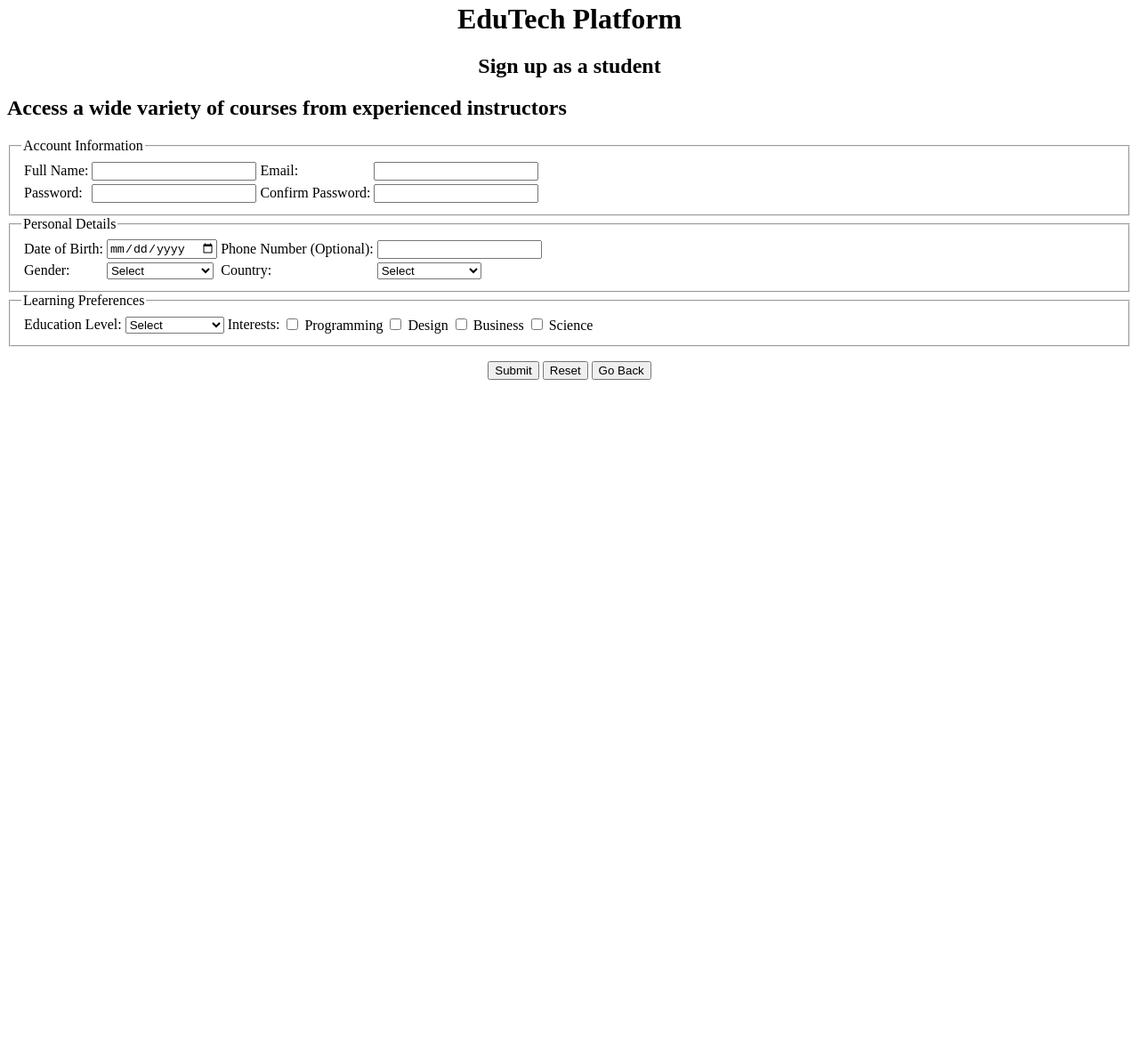
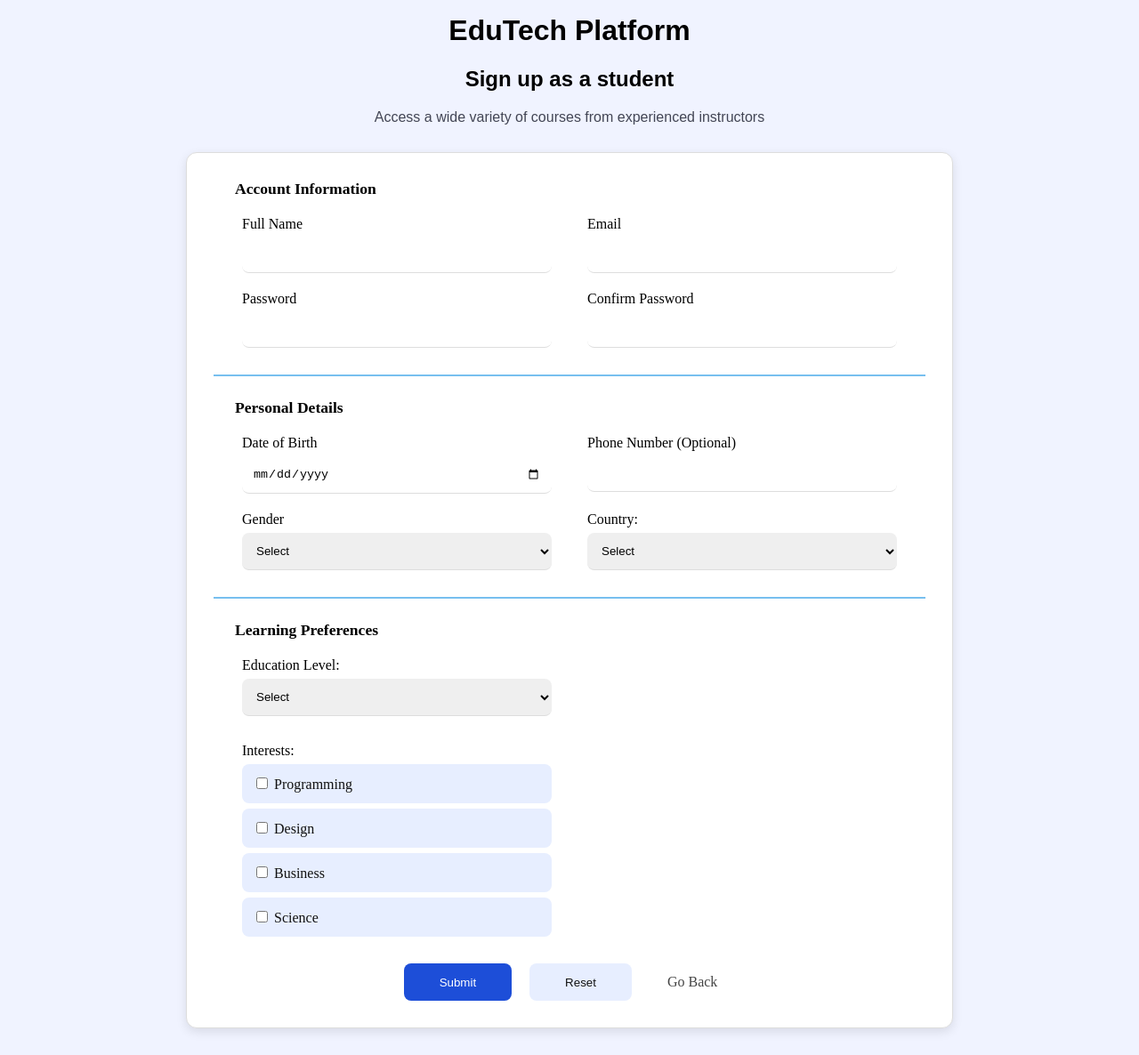
Before and after one commit to gomiiie/EduTechPlatform, a plain HTML site: page student/view/registration_student.html in a window 1280 px wide. Shown: the part 5-1191 px from the top of the page at 89% size. Before the commit the page ends 800 px from the top, so only its background shows below. Drawn offline with Linux system fonts and the light colour scheme.

Commit message:
Redesigned StudentReg with CSS

```diff
--- /dev/null
+++ b/css/student_registration.css
@@ -0,0 +1,127 @@
+body {
+    background-color: #F0F3FF;
+    font-family: Arial, sans-serif;
+}
+
+.center {
+    text-align: center;
+}
+
+#headerpara {
+    color: #434655
+}
+
+hr {
+    background-color: #77bfef;
+    border: none;
+    height: 2px;
+    margin-bottom: 25px;
+}
+
+form {
+    max-width: 800px;
+    margin: 30px auto;
+    padding: 30px;
+    background-color: white;
+    border: 1px solid #ddd;
+    border-radius: 12px;
+    box-shadow: 0 4px 12px rgba(0, 0, 0, 0.1);
+    font-family: '';
+}
+
+fieldset {
+    border: none;
+    padding: 20px;
+    margin-bottom: 10px;
+    display: grid;
+    grid-template-columns: 1fr 1fr;
+    gap: 20px;
+}
+
+legend {
+    font-size: 1.1em;
+    font-weight: bold;
+}
+
+select {
+    padding: 12px;
+    border: none;
+    border-bottom: 1px solid #ddd;
+    border-radius: 8px;
+}
+
+input {
+    padding: 12px;
+    border: none;
+    border-bottom: 1px solid #ddd;
+    border-radius: 8px;
+}
+
+.form-group {
+    display: flex;
+    flex-direction: column;
+    gap: 6px;
+    margin-left: 10px;
+    margin-right: 10px;
+}
+
+.checkbox-group {
+    display: flex;
+    flex-direction: column;
+    gap: 6px;
+}
+
+.button-group {
+    display: flex;
+    justify-content: center;
+    gap: 20px;
+    margin-top: 10px;
+}
+
+.buttons {
+    border: 0;
+    padding: 12px 40px;
+    transition: background-color 0.3s;
+}
+
+label.cbox {
+    background-color: #E7EEFF;
+    color: #111;
+    padding: 12px;
+    border: none;
+    border-radius: 8px;
+    transition: background-color 0.3s;
+}
+
+label.cbox:hover {
+    background-color: #DEE8FF;
+}
+
+#btn-login {
+    background-color: #1D4ED8;
+    color: white;
+}
+
+#btn-login:hover {
+    background-color: #3397DC;
+}
+
+#btn-reset {
+    background-color: #E7EEFF;
+    color: #111;
+}
+
+#btn-reset:hover {
+    background-color: #DEE8FF;
+}
+
+#btn-back {
+    padding: 12px 20px;
+    text-decoration: none;
+    background-color: transparent;
+    color: #444;
+}
+
+#btn-back:hover {
+    background-color: #F0F0F0;
+}
--- a/student/view/registration_student.html
+++ b/student/view/registration_student.html
@@ -1,58 +1,55 @@
+<!DOCTYPE html>
 <html>
     <head>
-        <title>
-            Student Registration
-        </title>
+        <title>Student Registration</title>
+        <link rel="stylesheet" href="../../css/student_registration.css">
     </head>
-
     <body>
-        <center>
-            <h1>EduTech Platform</h1>
-            <h2>Sign up as a student</h2>
-        </center>
-        <h2>Access a wide variety of courses from experienced instructors</h2>
+        <h1 class="center">EduTech Platform</h1>
+        <h2 class="center">Sign up as a student</h2>
+        <p class="center" id="headerpara">Access a wide variety of courses from experienced instructors</h2>
         <form>
             <fieldset>
                 <legend>Account Information</legend>
-
-                <table>
-                    <tr>
-                        <td><label>Full Name:</label></td>
-                        <td><input type = "text"></td>
-                        <td><label>Email: </label></td>
-                        <td><input type = "email"></td>
-                    </tr>
-                    <tr>
-                        <td><label>Password:</label></td>
-                        <td><input type = "password"></td>
-                        <td><label>Confirm Password:</label></td>
-                        <td><input type = "password"></td>
-                    </tr>
-                </table>
+                    <div class = "form-group">
+                        <label>Full Name</label>
+                        <input type = "text">
+                    </div>
+                    <div class = "form-group">
+                        <label>Email</label>
+                        <input type = "email">
+                    </div>
+                    <div class = "form-group">
+                        <label>Password</label>
+                        <input type = "password">
+                    </div>
+                    <div class = "form-group">
+                        <label>Confirm Password</label>
+                        <input type = "password">
+                    </div>
             </fieldset>
-
+            <hr>
             <fieldset>
                 <legend>Personal Details</legend>
-
-                <table>
-                    <tr>
-                        <td><label>Date of Birth:</label></td>
-                        <td><input type = "date"></td>
-                        <td><label>Phone Number (Optional):</label></td>
-                        <td><input type = "tel"></td>
-                    </tr>
-                    <tr>
-                        <td><label>Gender:</label></td>
-                        <td>
+                <div class = "form-group">
+                    <label>Date of Birth</label>
+                    <input type = "date">
+                </div>
+                <div class = "form-group">
+                    <label>Phone Number (Optional)</label>
+                    <input type = "tel">
+                </div>
+                <div class = "form-group">
+                    <label>Gender</label>
                     <select>
                         <option value = "">Select</option>
                         <option>Male</option>
                         <option>Female</option>
                         <option>Prefer not to say</option>
                     </select>
-                        </td>
-                        <td><label>Country:</label></td>
-                        <td>
+                </div>
+                <div class = "form-group">
+                    <label>Country:</label>
                     <select>
                         <option value = "">Select</option>
                         <option>Bangladesh</option>
@@ -62,18 +59,13 @@
                         <option>United Kingdom</option>
                         <option>Other</option>
                     </select>
-                        </td>
-                    </tr>
-                </table>
+                </div>
             </fieldset>
-
+            <hr>
             <fieldset>
                 <legend>Learning Preferences</legend>
-
-                <table>
-                    <tr>
-                        <td><label>Education Level:</label></td>
-                        <td>
+                <div class = "form-group">
+                    <label>Education Level:</label>
                     <select>
                         <option value = "">Select</option>
                         <option>High School</option>
@@ -81,24 +73,26 @@
                         <option>Postgraduate</option>
                         <option>Other</option>
                     </select>
-                        </td>
-                        <td><label>Interests:</label></td>
-                        <td>
-                            <label><input type = "checkbox"> Programming</label>
-                            <label><input type = "checkbox"> Design</label>
-                            <label><input type = "checkbox"> Business</label>
-                            <label><input type = "checkbox"> Science</label>
-                        </td>
-                    </tr>
-                </table>
+                    <br>
+                    <label>Interests:</label>
+                    <div class = "checkbox-group">
+                        <label class = "cbox"><input type = "checkbox"> Programming</label>
+                        <label class = "cbox"><input type = "checkbox"> Design</label>
+                    </div>
+                    <div class = "checkbox-group">
+                        <label class = "cbox"><input type = "checkbox"> Business</label>
+                        <label class = "cbox"><input type = "checkbox"> Science</label>
+                    </div>
+                </div>
             </fieldset>
+
+        <div class = "button-group">
+            <input type="submit" value="Submit" id = "btn-login" class = "buttons">
+            <input type="reset" value="Reset" id = "btn-reset" class = "buttons">
+            <a href="../../commonui/view/homepage.html" id = "btn-back" class = "buttons"> Go Back </a>
+        </div>
         </form>
-        <center>
-            <input type="submit" value="Submit" >
-            <input type="reset" value="Reset">
-            <a href="../../commonui/view/homepage.html">
-                <button type="button">Go Back</button>
-            </a>
-        </center>
+
+
     </body>
 </html>
```
Lines whose indentation alone changed are shown as unchanged.
